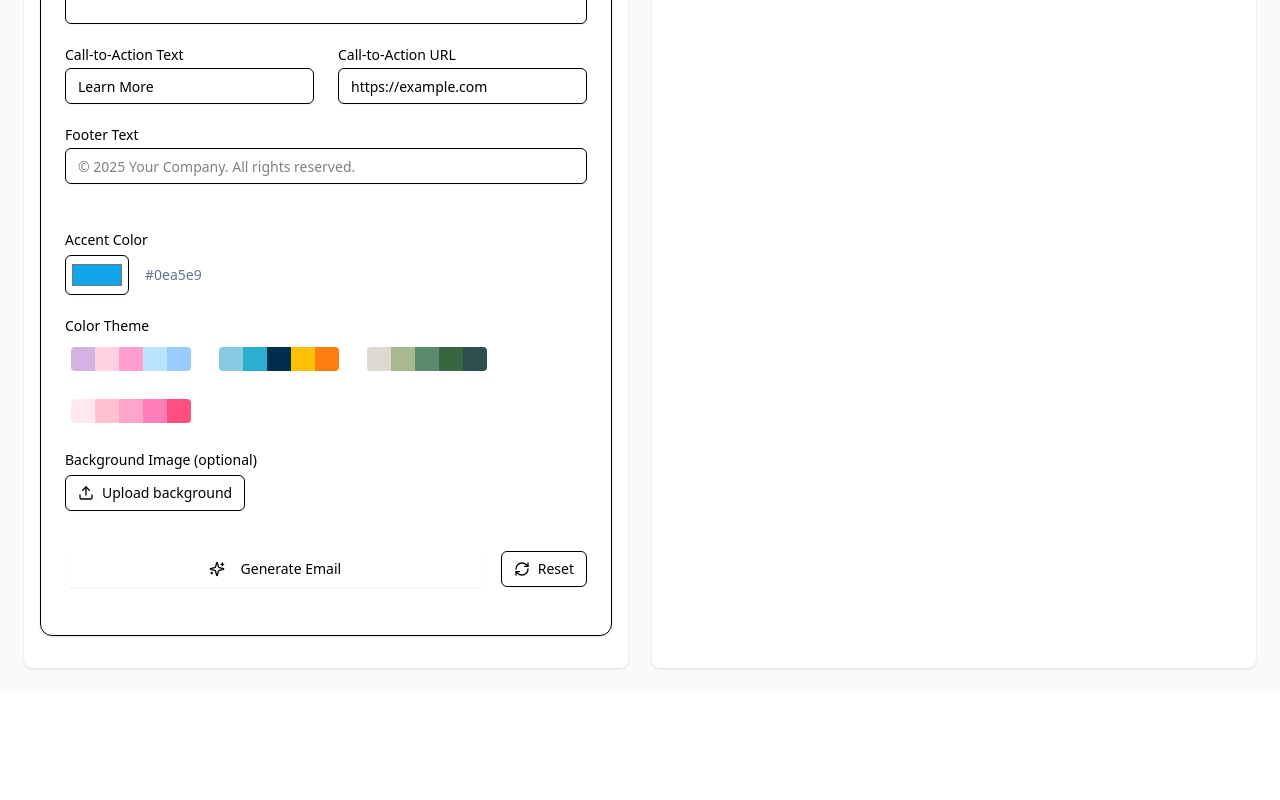
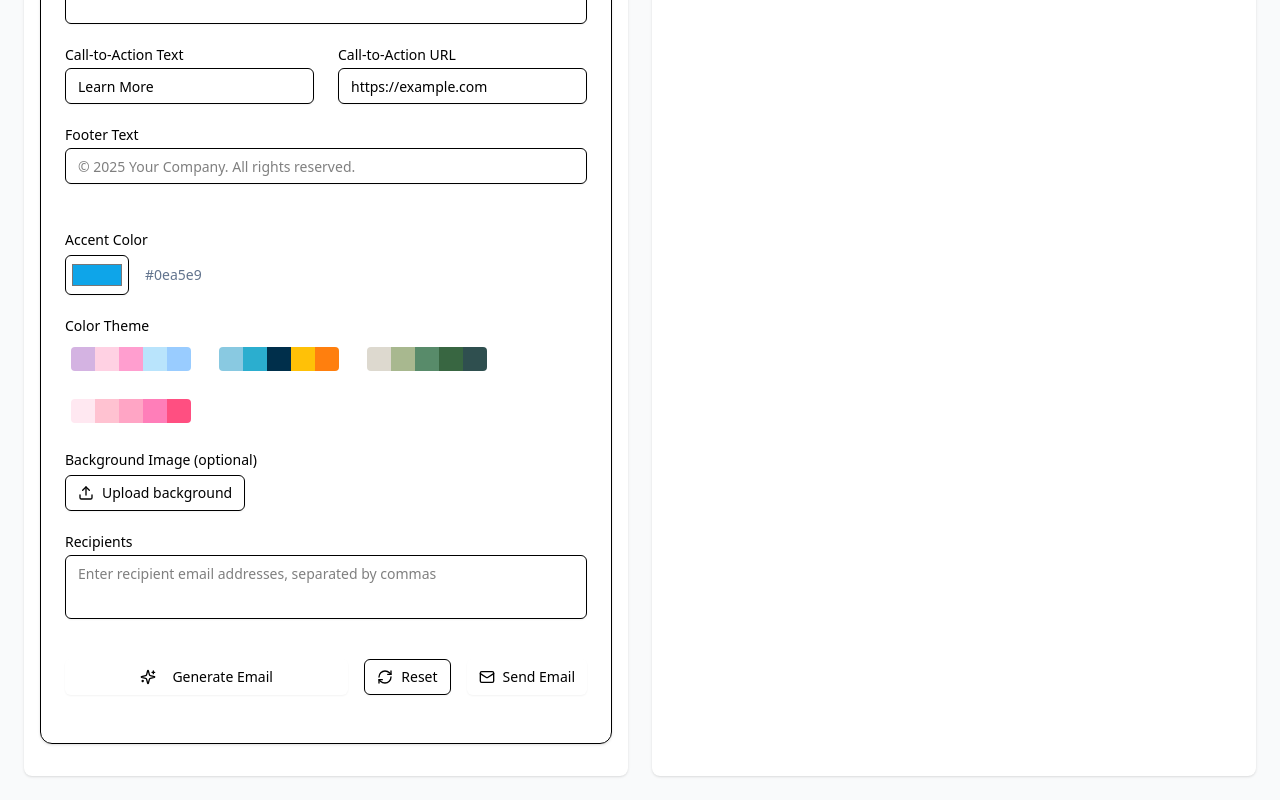
Before and after one commit to shivam3981/Easemail.ai, a Next.js app in the folder frontend/: page /user/compose in a window 1280 px wide. Shown: the part 703-1503 px from the top of the page. Before the commit the page ends 1395 px from the top, so only its background shows below. Built offline with nearby package versions, Linux system fonts and the light colour scheme; no server answers.

Commit message:
newchange

```diff
--- a/frontend/src/app/page.jsx
+++ b/frontend/src/app/page.jsx
@@ -36,11 +36,13 @@ const Home = () => {
             </div>
             {/* Buttons */}
             <div className="text-center">
+
               <a
                 className="inline-flex justify-center items-center gap-x-3 text-center bg-linear-to-tl from-blue-600 to-violet-600 shadow-lg shadow-transparent hover:shadow-blue-700/50 border border-transparent text-white text-sm font-medium rounded-full focus:outline-hidden focus:shadow-blue-700/50 py-3 px-6 cursor-pointer"
-                href="/"
+                href="./user/compose"
               >
                 Get started
+
                 <svg
                   className="shrink-0 size-4"
                   xmlns="http://www.w3.org/2000/svg"
--- a/frontend/src/components/email-generator.jsx
+++ b/frontend/src/components/email-generator.jsx
@@ -16,6 +16,7 @@ import EmailPreview from "@/components/email-preview"
 import { templates, colorThemes } from "@/lib/email-data"
 import { toast } from "react-hot-toast"
 import { CldUploadWidget } from 'next-cloudinary';
+import axios from "axios"; // Import Axios for API calls
 
 // Initialize the Gemini API with your API key
 const genAI = new GoogleGenerativeAI(process.env.NEXT_PUBLIC_GEMINI_API_KEY)
@@ -46,6 +47,7 @@ export default function EmailGenerator() {
   const [copied, setCopied] = useState(false)
   const [activeTab, setActiveTab] = useState("design")
   const [logoPreview, setLogoPreview] = useState(null)
+  const [recipients, setRecipients] = useState(""); // New state for recipients
 
   // Set generated email when form data changes to ensure preview updates
   useEffect(() => {
@@ -270,6 +272,30 @@ export default function EmailGenerator() {
 
     toast.success("HTML file downloaded successfully.")
   }
+
+  // Function to send the email
+  const sendEmail = async () => {
+    if (!generatedEmail || !recipients) {
+      toast.error("Please generate an email and provide recipients.");
+      return;
+    }
+
+    try {
+      const emailData = {
+        recipients: recipients.split(",").map((email) => email.trim()), // Split and trim recipient emails
+        subject: formData.headerText || "Your Email Subject",
+        body: generateRichTextForEmailClients(generatedEmail, selectedTheme), // Use the generated rich text
+      };
+
+      // Send the email data to the backend API
+      await axios.post("/api/send-email", emailData);
+
+      toast.success("Email sent successfully!");
+    } catch (error) {
+      console.error("Error sending email:", error);
+      toast.error("Failed to send email. Please try again.");
+    }
+  };
 
   // Creates a simplified rich text version that can be pasted into email clients
   const generateRichTextForEmailClients = (data, themeIndex) => {
@@ -677,6 +703,18 @@ export default function EmailGenerator() {
                     </div>
                   </div>
 
+                  <div>
+                    <Label htmlFor="recipients">Recipients</Label>
+                    <Textarea
+                      id="recipients"
+                      value={recipients}
+                      onChange={(e) => setRecipients(e.target.value)}
+                      placeholder="Enter recipient email addresses, separated by commas"
+                      rows={2}
+                      className="mt-1.5 resize-none"
+                    />
+                  </div>
+
                   <div className="flex flex-col sm:flex-row gap-4 pt-4">
                     <Button onClick={generateEmail} className="flex-1" disabled={loading}>
                       {loading ? (
@@ -695,6 +733,11 @@ export default function EmailGenerator() {
                     <Button onClick={handleReset} variant="outline" className="flex items-center gap-2">
                       <RefreshCw className="h-4 w-4" />
                       Reset
+                    </Button>
+
+                    <Button onClick={sendEmail} className="flex items-center gap-2">
+                      <Mail className="h-4 w-4" />
+                      Send Email
                     </Button>
                   </div>
                 </div>
```
